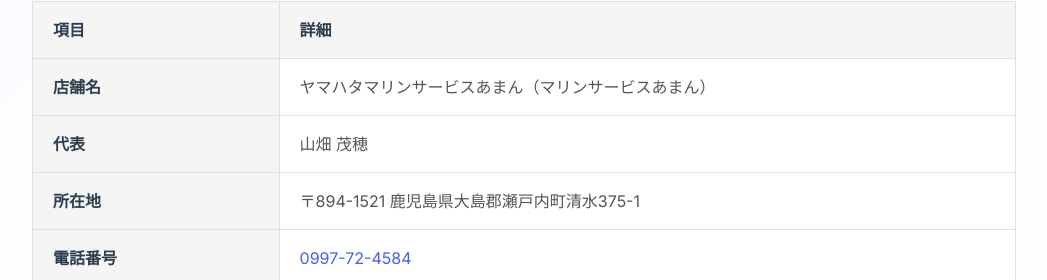
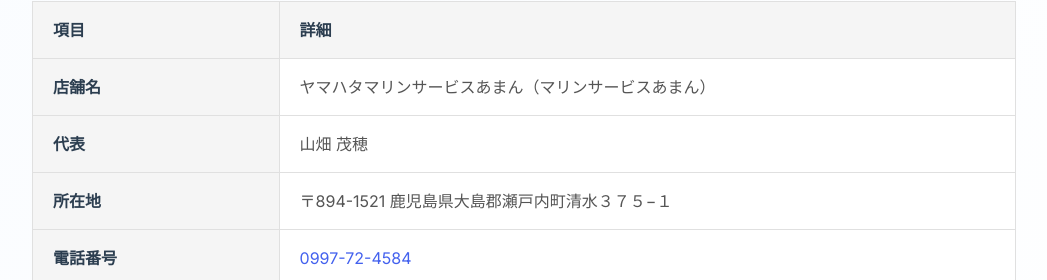
Before and after one commit to reolch/amamiaman, a Next.js app: page /access in a window 1280 px wide. Shown: the part 1088-1368 px from the top of the page, without its empty margins (116-1163 px from the left). Built offline with nearby package versions, Linux system fonts and the light colour scheme; a web font is replaced by a local one.

Commit message:
Update store address to use full-width numerals
Changed the store address in StoreInformationPage.jsx to use full-width numerals for consistency with Japanese text formatting.

```diff
--- a/src/pages/StoreInformationPage/StoreInformationPage.jsx
+++ b/src/pages/StoreInformationPage/StoreInformationPage.jsx
@@ -48,7 +48,7 @@
                 </tr>
                 <tr>
                   <th scope="row">所在地</th>
-                  <td>〒894-1521 鹿児島県大島郡瀬戸内町清水375-1</td>
+                  <td>〒894-1521 鹿児島県大島郡瀬戸内町清水３７５−１</td>
                 </tr>
                 <tr>
                   <th scope="row">電話番号</th>
```
